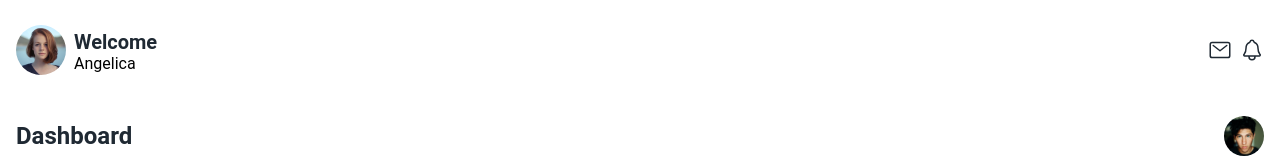
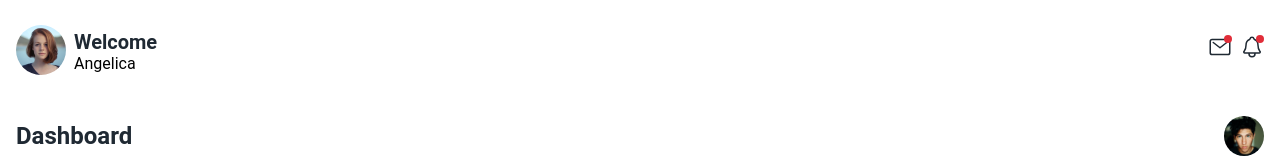
Before and after one commit to jakecastor09/Origami-Mobile, a React (Vite) app: page /app/home in a window 1280 px wide. Shown: the top 160 px of the page. Built offline with nearby package versions, Linux system fonts and the light colour scheme.

Commit message:
Build Notification Badge

```diff
--- /dev/null
+++ b/src/components/NotificationBadge.tsx
@@ -0,0 +1,9 @@
+import React from 'react';
+
+const NotificationBadge: React.FC = () => {
+  return (
+    <div className='absolute rounded-full w-2 h-2 bg-red500 top-0 right-0' />
+  );
+};
+
+export default NotificationBadge;
--- a/src/pages/Home.tsx
+++ b/src/pages/Home.tsx
@@ -11,6 +11,7 @@ import AnnouncementCard from '../components/AnnouncementCard';
 import Container from '../components/Container';
 import OverviewCard from '../components/OverviewCard';
 import OverviewCardContainer from '../components/OverviewCardContainer';
+import NotificationBadge from '../components/NotificationBadge';
 
 const Home: React.FC = () => {
   const router = useIonRouter();
@@ -34,17 +35,23 @@ const Home: React.FC = () => {
               </div>
             </div>
             <div className='flex items-center gap-2'>
+              <div className='relative'>
                 <IonIcon
                   icon={mailOutline}
                   slot='end'
                   className='text-2xl text-grey900'
                 />
+                <NotificationBadge />
+              </div>
+              <div className='relative'>
                 <IonIcon
                   icon={notificationsOutline}
                   slot='end'
                   className='text-2xl text-grey900'
                   onClick={() => router.push('/notification', 'forward')}
                 />
+                <NotificationBadge />
+              </div>
             </div>
           </header>
 
```
Lines whose indentation alone changed are shown as unchanged.
